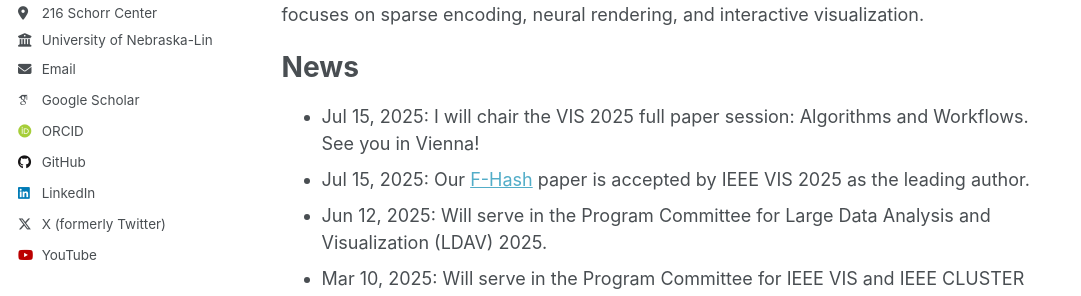
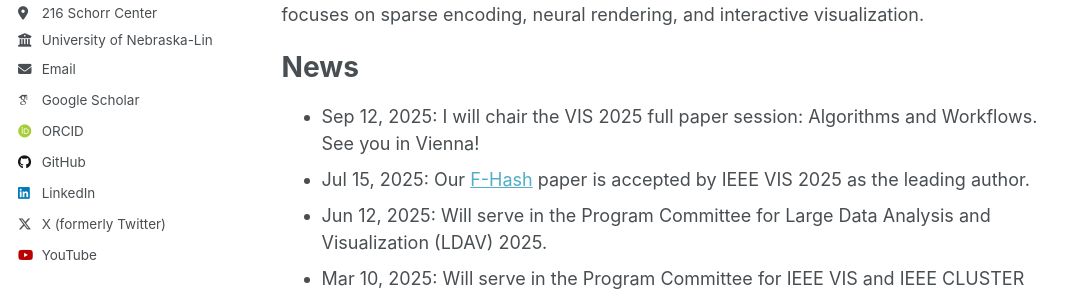
Before and after one commit to sunjianxin/sunjianxin.github.io, a Jekyll site: the page built from _pages/about.md, in a window 1280 px wide and 900 px high. Shown: the part 353-649 px from the top of the window, without its empty margins (0-1081 px from the left). Built offline with Jekyll 4.4.1, drawn with Linux system fonts in a browser that asks for light colours; some web fonts are replaced.

Commit message:
Update about.md

```diff
--- a/_pages/about.md
+++ b/_pages/about.md
@@ -14,7 +14,7 @@ His research concentrates on **AI-driven scientific data modeling, analysis, and
 
 News
 ======
-- Jul 15, 2025: I will chair the VIS 2025 full paper session: Algorithms and Workflows. See you in Vienna!
+- Sep 12, 2025: I will chair the VIS 2025 full paper session: Algorithms and Workflows. See you in Vienna!
 - Jul 15, 2025: Our [F-Hash](https://arxiv.org/abs/2507.03836) paper is accepted by IEEE VIS 2025 as the leading author.
 - Jun 12, 2025: Will serve in the Program Committee for Large Data Analysis and Visualization (LDAV) 2025.
 - Mar 10, 2025: Will serve in the Program Committee for IEEE VIS and IEEE CLUSTER 2025.
```
